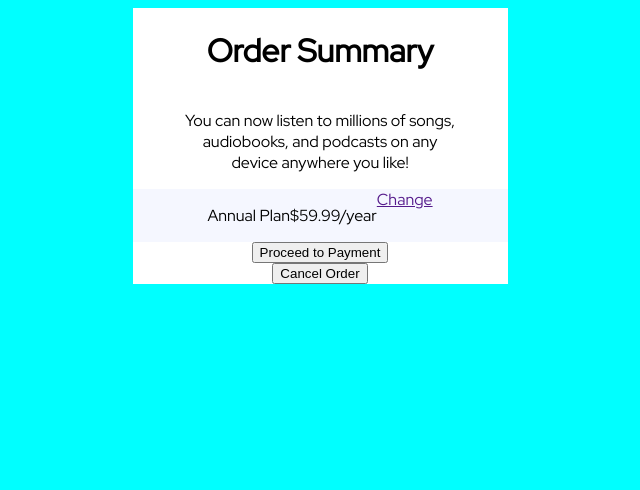
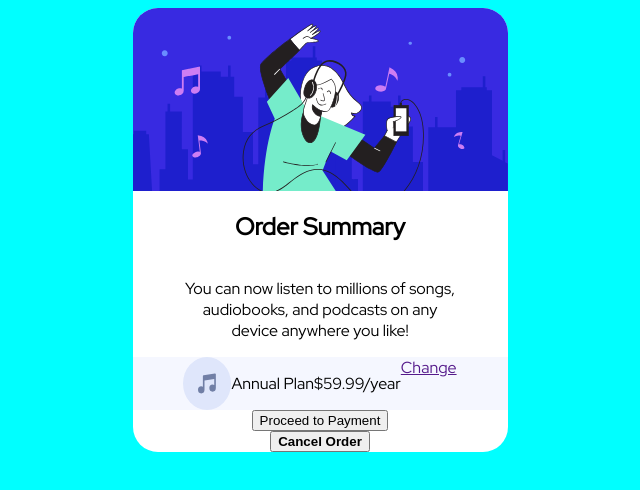
Before and after one commit to IagoPP/order-summary-component-main, a plain HTML site: page index.html in a window 1280 px wide. Shown: the whole page, without its empty margins (320-960 px from the left). Drawn offline with Linux system fonts and the light colour scheme.

Commit message:
Document taking form

```diff
--- a/index.html
+++ b/index.html
@@ -17,14 +17,17 @@
 </head>
   <body>
     <div class="main">
-      <div><h1>Order Summary</h1></div>
+      <div id="topimg">
+        <img src="images/illustration-hero.svg" alt="IllustrationHero">
+      </div>
+      <div><h2>Order Summary</h2></div>
       <div><p>You can now listen to millions of songs, audiobooks, and podcasts on any
       device anywhere you like!</p></div>
 
-      <div>
+      <div id="sub">
+        <img src="images/icon-music.svg" alt="">
         <p>Annual Plan</p>
         <p>$59.99/year</p>
-
         <a href="">Change</a>
       </div>
       <div>
@@ -33,7 +36,7 @@
         </button>
       </div>
       <div>
-        <button>
+        <button id="cancel">
           Cancel Order
         </button>
       </div>
--- a/styles.css
+++ b/styles.css
@@ -7,20 +7,32 @@ body {
     background-color: aqua;
     font-family: 'Red Hat Display', sans-serif;
 }
+#topimg img{
+    width: 375px;
+    border-radius: 25px 25px 0 0;
+}
 p{
     font-size: 16px;
-
 }
 h1{
     font-weight:900;
 }
 
-div:nth-child(2) > p{
+div:nth-child(3) > p{
     inline-size: 17em;
     text-align: center;
 }
-div:nth-child(3){
+#sub{
     background: hsl(225, 100%, 98%);
+}
+#sub p{
+    display: flex;
+}
+#sub p:first-child{
+    font-weight:900;
+}
+#cancel{
+    font-weight:700;
 }
 
 .main div{
@@ -31,5 +43,6 @@ div:nth-child(3){
     background:white;
     width: 375px;
     margin: auto;
+    border-radius: 25px 25px 25px 25px;
 
 }
```
